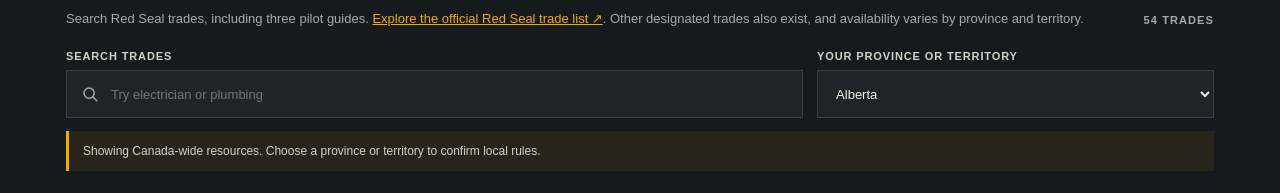
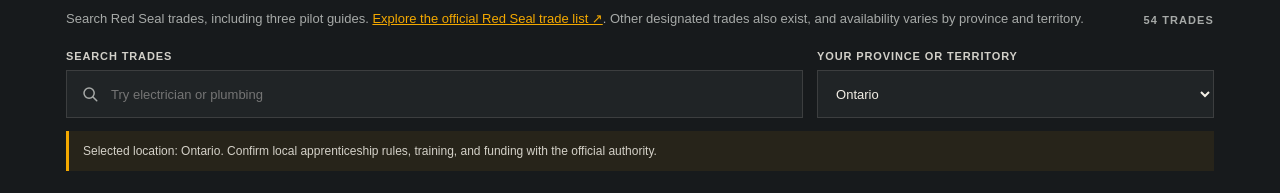
Before and after one commit to drrutled/apprenticehub.org, a plain HTML site: page index.html in a window 1280 px wide. Shown: the part 639-832 px from the top of the page. Drawn offline with Linux system fonts and the light colour scheme.

Commit message:
Default trade directory to Ontario
Co-authored-by: copilot-swe-agent[bot] <198982749+Copilot@users.noreply.github.com>

```diff
--- a/app.js
+++ b/app.js
@@ -236,5 +236,5 @@ provinceSelect.addEventListener("change", () => {
 window.addEventListener("hashchange", showCurrentRoute);
 
 renderTrades();
-locationNote.textContent = "Showing Canada-wide resources. Choose a province or territory to confirm local rules.";
+locationNote.textContent = `Selected location: ${provinceSelect.value}. Confirm local apprenticeship rules, training, and funding with the official authority.`;
 showCurrentRoute();
--- a/index.html
+++ b/index.html
@@ -68,6 +68,7 @@
           <div class="field">
             <label for="province-select">Your province or territory</label>
             <select id="province-select">
+              <option value="Ontario" selected>Ontario</option>
               <option value="Alberta">Alberta</option>
               <option value="British Columbia">British Columbia</option>
               <option value="Manitoba">Manitoba</option>
@@ -76,7 +77,6 @@
               <option value="Northwest Territories">Northwest Territories</option>
               <option value="Nova Scotia">Nova Scotia</option>
               <option value="Nunavut">Nunavut</option>
-              <option value="Ontario">Ontario</option>
               <option value="Prince Edward Island">Prince Edward Island</option>
               <option value="Quebec">Quebec</option>
               <option value="Saskatchewan">Saskatchewan</option>
```
